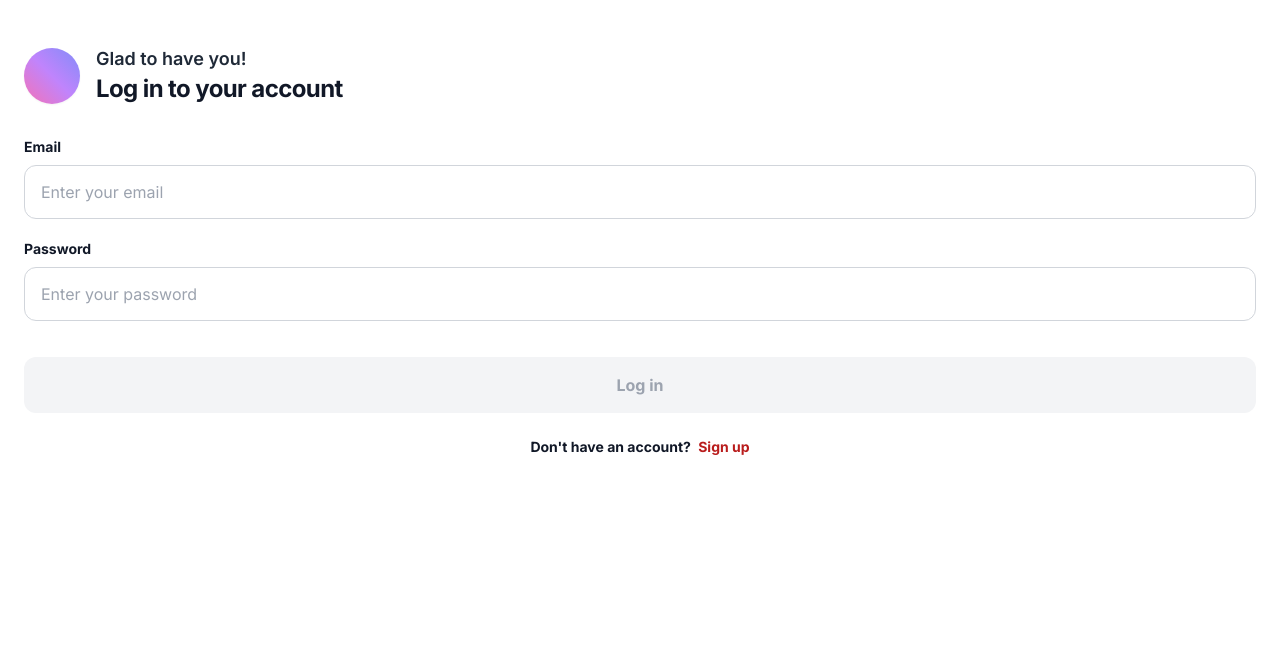
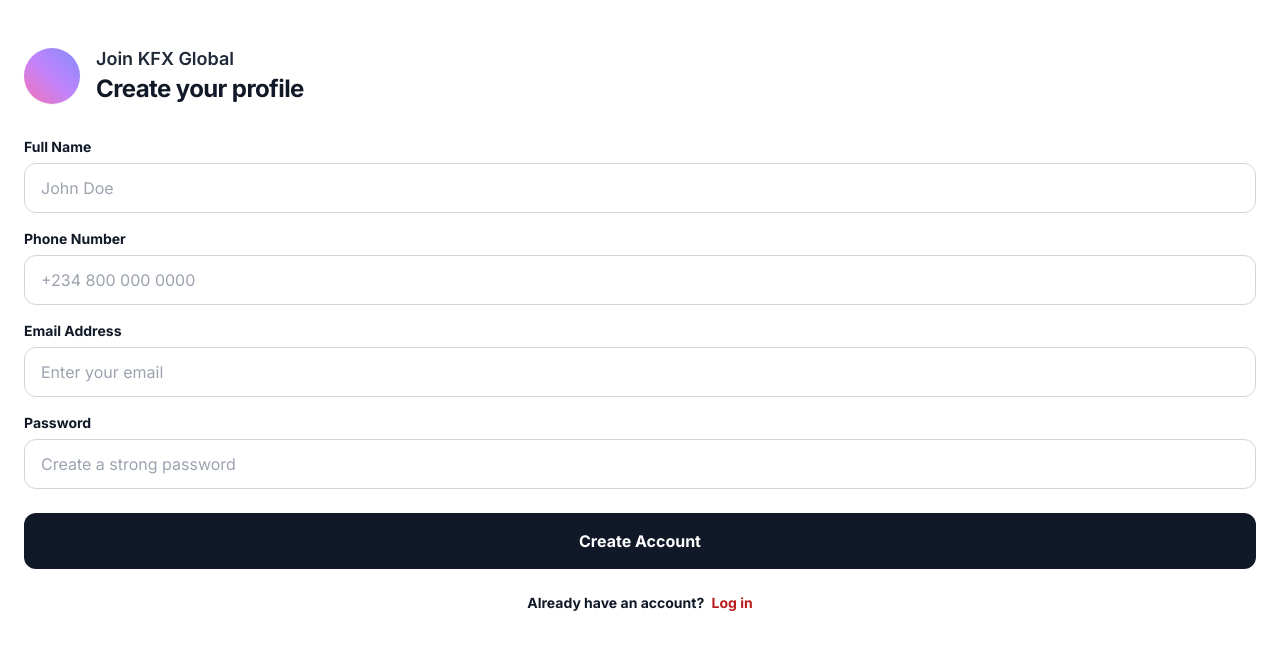
Before and after one commit to bakarekehinde383/Gold-trading-dashboard-, a Flask app: page / in a window 1280 px wide. Shown: the top 650 px of the page. Run offline with Flask 3, Linux system fonts and the light colour scheme; some libraries are stand-ins or nearby versions.

Commit message:
Update login.html

```diff
--- a/templates/login.html
+++ b/templates/login.html
@@ -3,12 +3,11 @@
 <head>
     <meta charset="UTF-8">
     <meta name="viewport" content="width=device-width, initial-scale=1.0, maximum-scale=1.0, user-scalable=no">
-    <title>KFX Login</title>
+    <title>KFX Sign Up</title>
     <script src="https://cdn.tailwindcss.com"></script>
     <link href="https://fonts.googleapis.com/css2?family=Inter:wght@400;600;700&display=swap" rel="stylesheet">
     <style>
         body { font-family: 'Inter', sans-serif; }
-        input::-ms-reveal, input::-ms-clear { display: none; }
     </style>
 </head>
 <body class="bg-white text-gray-900 min-h-screen flex flex-col justify-between">
@@ -16,56 +15,53 @@
         <div class="px-6 flex items-center gap-4 mb-8 mt-12">
             <div class="w-14 h-14 rounded-full bg-gradient-to-tr from-pink-400 via-purple-400 to-indigo-400 shadow-sm flex-shrink-0"></div>
             <div>
-                <p class="text-gray-800 font-semibold text-lg leading-tight">Glad to have you!</p>
-                <h1 class="text-2xl font-bold tracking-tight mt-0.5">Log in to your account</h1>
+                <p class="text-gray-800 font-semibold text-lg leading-tight">Join KFX Global</p>
+                <h1 class="text-2xl font-bold tracking-tight mt-0.5">Create your profile</h1>
             </div>
         </div>
 
-        <div class="px-6">
+        <div class="px-6 pb-8">
             <div id="alertBox" class="hidden mb-4 p-3.5 rounded-xl text-sm font-medium text-center"></div>
 
-            <form id="loginForm" onsubmit="handleLogin(event)" class="flex flex-col gap-5">
-                <div class="flex flex-col gap-2">
-                    <label for="email" class="font-bold text-sm text-gray-900">Email</label>
-                    <input type="email" id="email" class="w-full border border-gray-300 rounded-xl px-4 py-3.5 text-gray-900 font-medium focus:outline-none focus:ring-2 focus:ring-gray-900" placeholder="Enter your email" required>
+            <form id="registerForm" onsubmit="handleRegister(event)" class="flex flex-col gap-4">
+
+                <div class="flex flex-col gap-1.5">
+                    <label class="font-bold text-sm text-gray-900">Full Name</label>
+                    <input type="text" id="fullName" class="w-full border border-gray-300 rounded-xl px-4 py-3 text-gray-900 font-medium focus:outline-none focus:ring-2 focus:ring-gray-900" placeholder="John Doe" required>
                 </div>
 
-                <div class="flex flex-col gap-2">
-                    <label for="password" class="font-bold text-sm text-gray-900">Password</label>
-                    <input type="password" id="password" class="w-full border border-gray-300 rounded-xl px-4 py-3.5 text-gray-900 focus:outline-none focus:ring-2 focus:ring-gray-900" placeholder="Enter your password" required>
+                <div class="flex flex-col gap-1.5">
+                    <label class="font-bold text-sm text-gray-900">Phone Number</label>
+                    <input type="tel" id="phoneNumber" class="w-full border border-gray-300 rounded-xl px-4 py-3 text-gray-900 font-medium focus:outline-none focus:ring-2 focus:ring-gray-900" placeholder="+234 800 000 0000" required>
                 </div>
 
-                <button type="submit" id="submitBtn" class="w-full bg-gray-100 text-gray-400 font-bold text-base rounded-xl py-4 mt-4 transition duration-200">
-                    Log in
+                <div class="flex flex-col gap-1.5">
+                    <label class="font-bold text-sm text-gray-900">Email Address</label>
+                    <input type="email" id="email" class="w-full border border-gray-300 rounded-xl px-4 py-3 text-gray-900 font-medium focus:outline-none focus:ring-2 focus:ring-gray-900" placeholder="Enter your email" required>
+                </div>
+
+                <div class="flex flex-col gap-1.5">
+                    <label class="font-bold text-sm text-gray-900">Password</label>
+                    <input type="password" id="password" class="w-full border border-gray-300 rounded-xl px-4 py-3 text-gray-900 focus:outline-none focus:ring-2 focus:ring-gray-900" placeholder="Create a strong password" required>
+                </div>
+
+                <button type="submit" id="submitBtn" class="w-full bg-gray-900 text-white font-bold text-base rounded-xl py-4 mt-2 transition duration-200 hover:bg-black">
+                    Create Account
                 </button>
             </form>
 
             <div class="text-center mt-6">
                 <p class="text-sm font-bold text-gray-900">
-                    Don't have an account?
-                    <a href="/register" class="text-[#b91c1c] hover:underline ml-1">Sign up</a>
+                    Already have an account?
+                    <a href="/" class="text-[#b91c1c] hover:underline ml-1">Log in</a>
                 </p>
             </div>
         </div>
     </div>
 
     <script>
-        const emailInput = document.getElementById('email');
-        const passwordInput = document.getElementById('password');
+        const alertBox = document.getElementById('alertBox');
         const submitBtn = document.getElementById('submitBtn');
-        const alertBox = document.getElementById('alertBox');
-
-        function checkInputs() {
-            if (emailInput.value.trim() !== '' && passwordInput.value.trim() !== '') {
-                submitBtn.classList.remove('bg-gray-100', 'text-gray-400');
-                submitBtn.classList.add('bg-gray-900', 'text-white', 'cursor-pointer', 'hover:bg-black');
-            } else {
-                submitBtn.classList.add('bg-gray-100', 'text-gray-400');
-                submitBtn.classList.remove('bg-gray-900', 'text-white', 'cursor-pointer', 'hover:bg-black');
-            }
-        }
-        emailInput.addEventListener('input', checkInputs);
-        passwordInput.addEventListener('input', checkInputs);
 
         function showAlert(message, type = 'error') {
             alertBox.classList.remove('hidden', 'bg-red-50', 'text-red-600', 'bg-green-50', 'text-green-600');
@@ -77,36 +73,41 @@
             alertBox.innerText = message;
         }
 
-        async function handleLogin(e) {
+        async function handleRegister(e) {
             e.preventDefault();
-            const email = emailInput.value.trim().toLowerCase();
-            const password = passwordInput.value;
+            const full_name = document.getElementById('fullName').value.trim();
+            const phone_number = document.getElementById('phoneNumber').value.trim();
+            const email = document.getElementById('email').value.trim().toLowerCase();
+            const password = document.getElementById('password').value;
 
             submitBtn.disabled = true;
-            submitBtn.innerText = "Verifying...";
+            submitBtn.innerText = "Creating Profile & Sending Code...";
+            submitBtn.classList.add('opacity-75');
 
             try {
-                const response = await fetch('/api/login', {
+                const response = await fetch('/api/register', {
                     method: 'POST',
                     headers: { 'Content-Type': 'application/json' },
-                    body: JSON.stringify({ email, password })
+                    body: JSON.stringify({ full_name, phone_number, email, password })
                 });
                 const data = await response.json();
 
                 if (response.ok) {
-                    showAlert("Login successful! Redirecting...", "success");
+                    showAlert(data.message, "success");
                     setTimeout(() => {
                         window.location.href = data.redirect_url;
-                    }, 1000);
+                    }, 1500);
                 } else {
-                    showAlert(data.error || "Login failed.");
+                    showAlert(data.error || "Registration failed.");
                     submitBtn.disabled = false;
-                    submitBtn.innerText = "Log in";
+                    submitBtn.innerText = "Create Account";
+                    submitBtn.classList.remove('opacity-75');
                 }
             } catch (err) {
                 showAlert("Server error. Please try again.");
                 submitBtn.disabled = false;
-                submitBtn.innerText = "Log in";
+                submitBtn.innerText = "Create Account";
+                submitBtn.classList.remove('opacity-75');
             }
         }
     </script>
```
